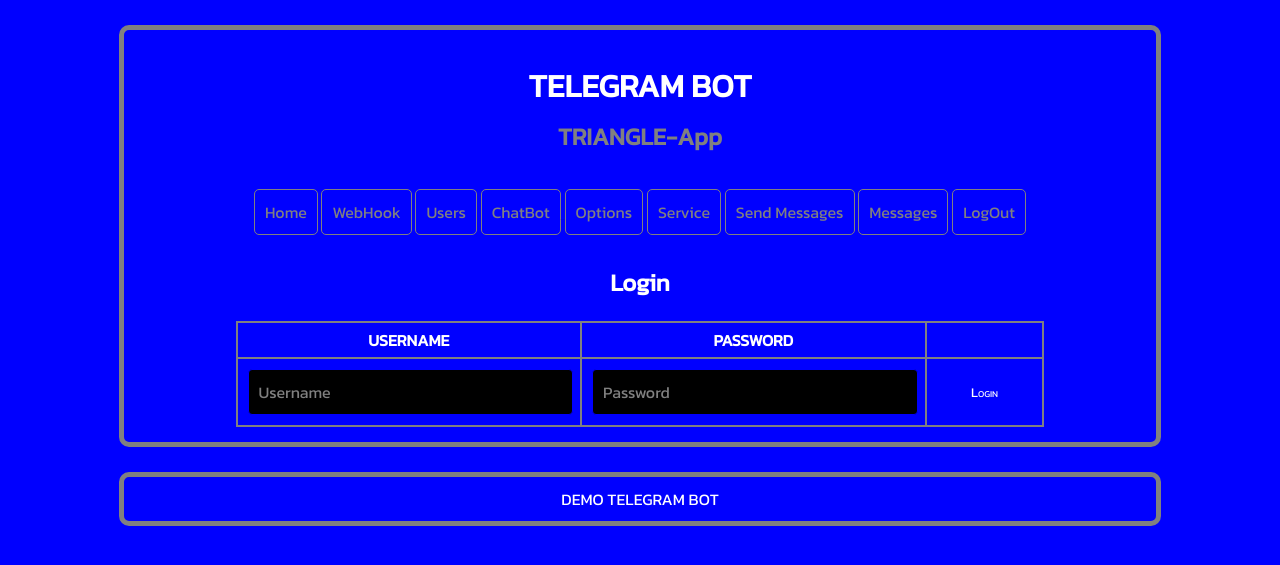
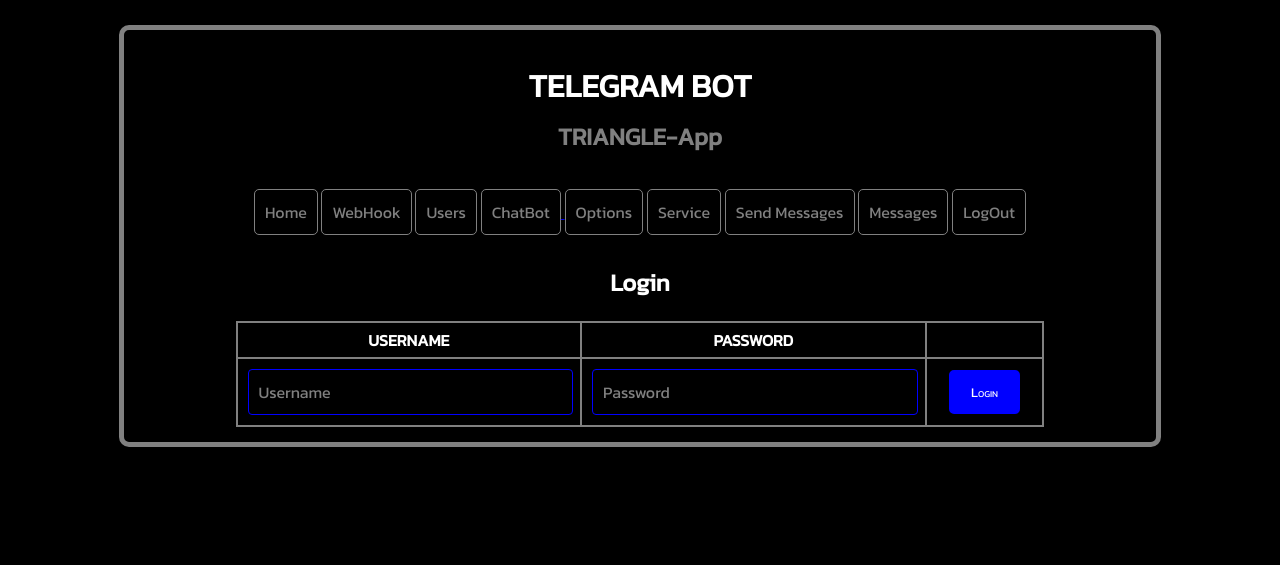
Before and after one commit to KeepDevOpsTriangel/Keep-DevOps-Triangel-app, a Flask app: page / in a window 1280 px wide. Shown: the top 565 px of the page. Run offline with Flask 3, Linux system fonts and the light colour scheme.

Commit message:
demo quit

```diff
--- a/app/src/application/static/css/styles.css
+++ b/app/src/application/static/css/styles.css
@@ -4,7 +4,7 @@
 }
 
 body {
-    background-color: blue;
+    background-color: black;
     color: #fff;
     font-family: 'Kanit-Regular';
     font-size: 1rem;
--- a/app/src/application/templates/home.html
+++ b/app/src/application/templates/home.html
@@ -45,9 +45,6 @@
     <div style="color: gold;">{{ resp }}</div>
     {% endif %}
   </div>
-  <div>
-    DEMO TELEGRAM BOT
-  </div>
 </body>
 
 </html>
```
